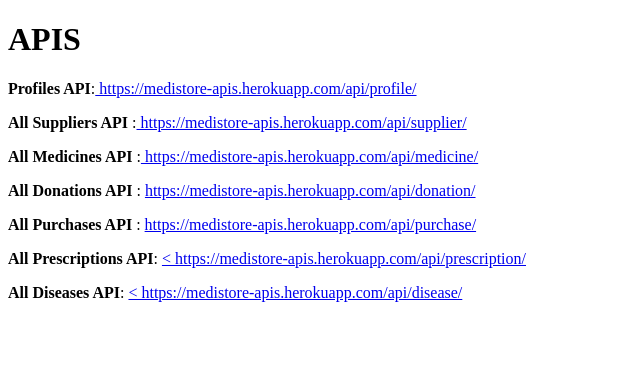
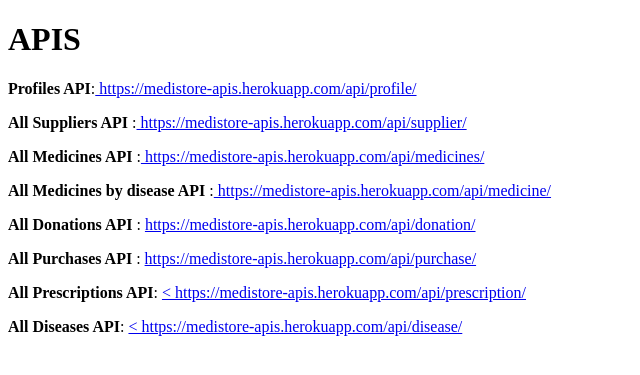
Before and after one commit to isaacmariga/medisite, a Django app: page / in a window 1280 px wide. Shown: the top 375 px of the page, without its empty margins (0-640 px from the left). Run offline with Django 4.2, Linux system fonts and the light colour scheme.

Commit message:
Making changes to models

```diff
--- a/medicine/models.py
+++ b/medicine/models.py
@@ -65,8 +65,8 @@ class Disease(models.Model):
 			return table
 
 class Medicine(models.Model):
+		disease = models.ForeignKey(Disease, on_delete=models.CASCADE, null=True, blank=True)
 		name = models.CharField(max_length =30)
-		disease = models.ForeignKey(Disease, on_delete=models.CASCADE, null=True, blank=True)
 		price  = models.IntegerField(null=True, blank=True)
 		units  = models.IntegerField(null=True, blank=True)
 		description = models.TextField(max_length =300)
@@ -81,8 +81,8 @@ class Medicine(models.Model):
 			return table
 
 		@classmethod
-		def filter_by_disease(cls, disease):
-			result = cls.objects.filter(disease=disease)
+		def filter_by_disease(Medicine, disease):
+			result = Medicine.objects.filter(disease__name=disease)
 			return result
 
 		@classmethod
--- a/medicine/templates/home.html
+++ b/medicine/templates/home.html
@@ -1,6 +1,7 @@
 {% for medicine in medicines%}
 
 <h3>{{medicine.name}}</h3>
+<h3>{{medicine.units}}</h3>
 <p></p>
 
 {% endfor %}
--- a/medicine/templates/test.html
+++ b/medicine/templates/test.html
@@ -17,7 +17,10 @@
 
   <p><b>All Suppliers API</b> :<a href="/api/supplier/"> https://medistore-apis.herokuapp.com/api/supplier/</p>
   </a>
-  <p><b>All Medicines API</b> :<a href="/api/medicine/"> https://medistore-apis.herokuapp.com/api/medicine/</p></a>
+  <p><b>All Medicines API</b> :<a href="/api/medicines/"> https://medistore-apis.herokuapp.com/api/medicines/</p></a>
+  <p><b>All Medicines by disease API</b> :<a href="/api/medicine/<disease">
+      https://medistore-apis.herokuapp.com/api/medicine/<disease>
+  </p></a>
   <p><b>All Donations API</b> : <a href="/api/donation/">https://medistore-apis.herokuapp.com/api/donation/</p></a>
   <p><b>All Purchases API</b> : <a href="/api/purchase/">https://medistore-apis.herokuapp.com/api/purchase/</p></a>
   <p><b>All Prescriptions API</b>: <a href="/api/prescription/">
--- a/medicine/urls.py
+++ b/medicine/urls.py
@@ -12,7 +12,8 @@ urlpatterns = [
 
   path('api/profile/', api_view.ProfileList.as_view(), name = 'profile'),
   path('api/supplier/', api_view.SupplierList.as_view()),
-  path('api/medicine/', api_view.MedicineList.as_view()),
+  path('api/medicines/', api_view.MedicineList.as_view()),
+  path('api/medicine/<disease>', api_view.MedicineByDisease.as_view()),
   path('api/donation/', api_view.DonatingList.as_view()),
   path('api/purchase/', api_view.PurchasingList.as_view()),
   path('api/prescription/', api_view.PrescriptionList.as_view()),
```
Also changed, not shown: medicine/api_view.py (+12 -0 lines), medicine/migrations/0012_alter_disease_name.py (added).
